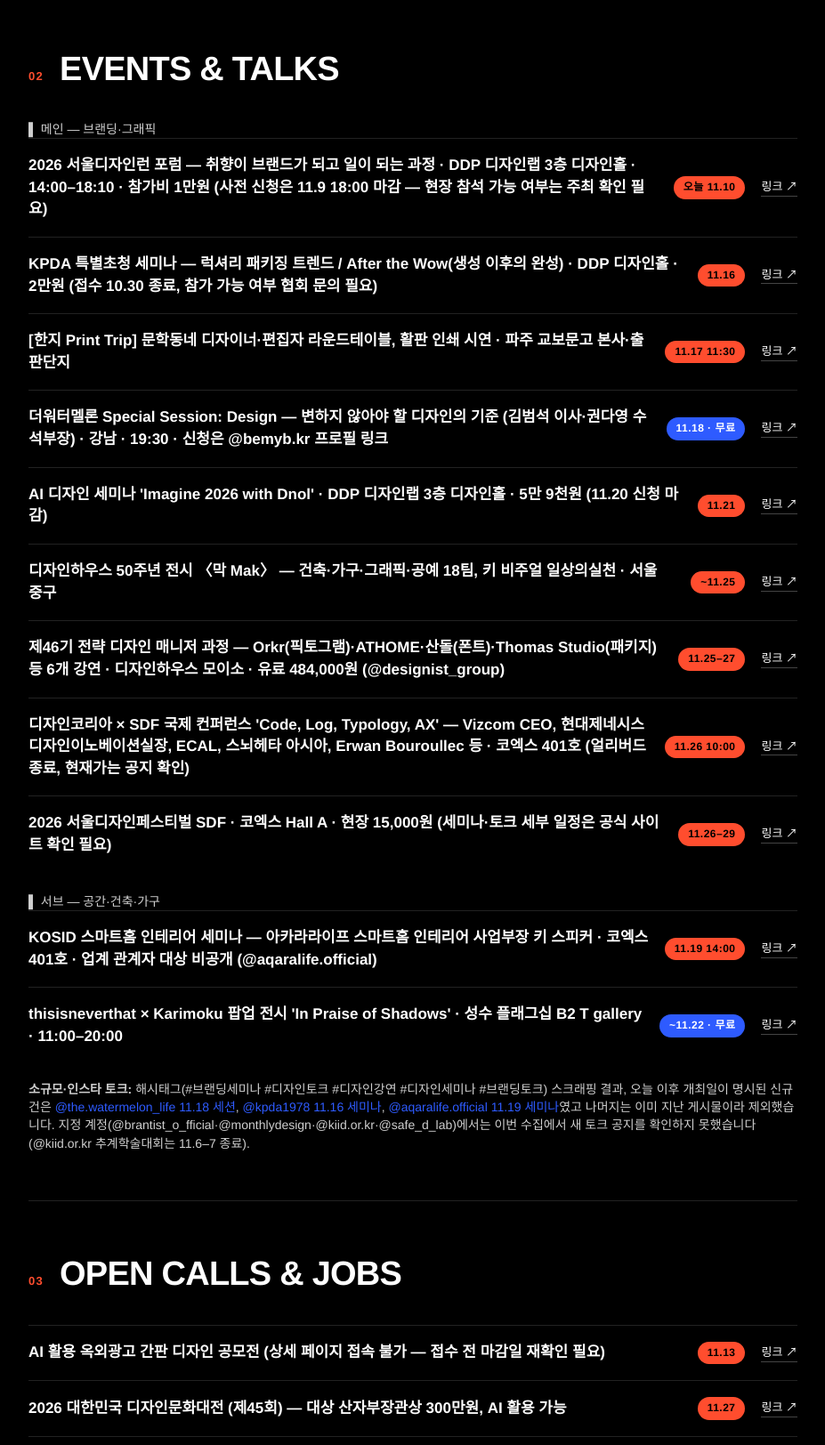
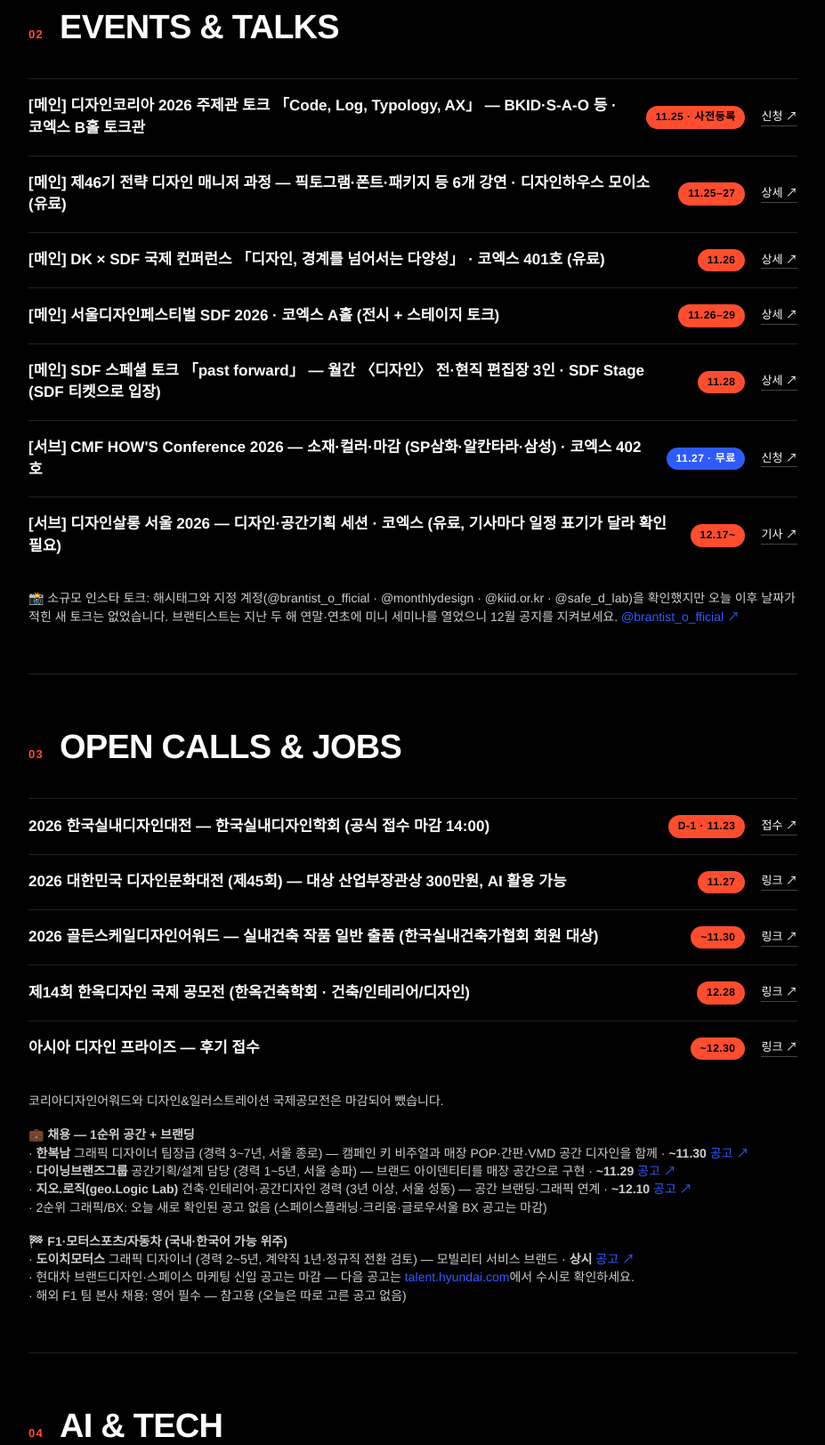
Before and after one commit to jhwaj/design-ai-briefing, a plain HTML site: page index.html in a window 1280 px wide. Shown: the part 1022-2646 px from the top of the page at 89% size, without its empty margins (176-1103 px from the left). Drawn offline with Linux system fonts and the light colour scheme.

Commit message:
Update briefing 2026.11.22 SUN

```diff
--- a/index.html
+++ b/index.html
@@ -45,49 +45,51 @@ footer { padding:40px 0 0; text-align:center; color:#555; font-size:11px; letter
 <body>
 <div class="wrap">
   <div class="topbar"><span><span class="dot"></span>Daily Briefing</span><span>Space · Brand · Graphic · AI</span></div>
-  <div class="hero"><h1>DESIGN<br><span class="accent">×AI</span> MORNING</h1><div class="meta">2026.11.10 TUE — 매일 아침 자동 갱신</div></div>
+  <div class="hero"><h1>DESIGN<br><span class="accent">×AI</span> MORNING</h1><div class="meta">2026.11.22 SUN — 매일 아침 자동 갱신</div></div>
   <section>
     <div class="sec-head"><span class="sec-num">01</span><span class="sec-title">Studio News</span></div>
-    <div class="item"><div class="k">@monthlydesign</div><div class="v"><b>월간 〈디자인〉 11월호 — ‘동시대 한국성’</b> — 창간 50주년 객원 편집장 프로젝트 마지막 주자로 최욱 원오원아키텍스 대표가 참여했고, 송길영·김아린(비마이게스트)·이상엽(제네시스) 인터뷰를 함께 실었습니다(11.9). <a href="https://www.instagram.com/p/DfhSl1RGTx2/">게시물 ↗</a></div></div>
-    <div class="item"><div class="k">@monthlydesign</div><div class="v"><b>디스이즈네버댓 × 가리모쿠 가구 팝업 ‘In Praise of Shadows’</b> — LA 스튜디오 WAKA WAKA와 가리모쿠가 만든 와게츠(wagetsu) 컬렉션과 한정판 티셔츠를 성수 플래그십에서 선보입니다(11.7–11.22, 무료). <a href="https://www.instagram.com/p/DfcBHGPsGG6/">게시물 ↗</a></div></div>
-    <div class="item"><div class="k">@the.watermelon_life</div><div class="v"><b>더워터멜론, 레드닷 디자인 어워드 2026 4관왕</b> — 브랜드 디자인그룹이 수상 프로젝트의 과정을 공개하는 세션을 엽니다(아래 Events 11.18 참고). <a href="https://www.instagram.com/p/DfTUG8LjzJh/">게시물 ↗</a></div></div>
-    <div class="item"><div class="k">@lykkedesign_</div><div class="v"><b>TAF Studio 첫 방한 디자인 토크</b> — 스톡홀름 기반 TAF Studio가 String Furniture와 협업한 Museum·Relief 컬렉션을 서울에서 소개했습니다(10.23, 청담). <a href="https://www.instagram.com/p/De15j5SE5MD/">게시물 ↗</a></div></div>
+    <div class="item"><div class="k">일상의실천</div><div class="v"><b>디자인하우스·월간 〈디자인〉 50주년 캠페인 ‘막, 크리에이티브!’</b> — 키 비주얼, 사옥 외벽 랩핑, 포스터 50종을 작업하고 SDF 2026 아트 디렉팅까지 맡아 그래픽을 공간·디지털 경험으로 넓혔다. <a href="https://www.instagram.com/p/Df4PN7aObFQ/">@monthlydesign ↗</a></div></div>
+    <div class="item"><div class="k">Turner Duckworth</div><div class="v"><b>Maker's Mark 새 아이덴티티</b> — 브랜드의 상징인 붉은 왁스를 시각 시스템 전체의 모티브로 다시 썼다. (11.19) <a href="https://www.creativeboom.com/news/turner-duckworth-dips-makers-marks-new-identity-in-red-wax/">Creative Boom ↗</a></div></div>
+    <div class="item"><div class="k">&amp;Walsh</div><div class="v"><b>Insomnia Cookies 브랜드 캠페인</b> — 한 입 베어 문 달을 쿠키로 표현한 야식 브랜드 콘셉트. (11.19) <a href="https://www.creativeboom.com/news/walsh-takes-a-bite-out-of-the-moon-for-insomnia-cookies/">Creative Boom ↗</a></div></div>
+    <div class="item"><div class="k">Netherlands</div><div class="v">네덜란드 스튜디오: 오늘은 주요 소식 없음 (최근 1~2주 안에 날짜가 확인된 신작이 없음).</div></div>
   </section>
   <section>
     <div class="sec-head"><span class="sec-num">02</span><span class="sec-title">Events &amp; Talks</span></div>
-    <div class="note" style="margin-top:0">▌ 메인 — 브랜딩·그래픽</div>
-    <div class="comp"><div class="name">2026 서울디자인런 포럼 — 취향이 브랜드가 되고 일이 되는 과정 · DDP 디자인랩 3층 디자인홀 · 14:00–18:10 · 참가비 1만원 (사전 신청은 11.9 18:00 마감 — 현장 참석 가능 여부는 주최 확인 필요)</div><span class="due">오늘 11.10</span><a href="https://www.anewsa.com/detail.php?number=3214334">링크 ↗</a></div>
-    <div class="comp"><div class="name">KPDA 특별초청 세미나 — 럭셔리 패키징 트렌드 / After the Wow(생성 이후의 완성) · DDP 디자인홀 · 2만원 (접수 10.30 종료, 참가 가능 여부 협회 문의 필요)</div><span class="due">11.16</span><a href="https://www.instagram.com/p/De_m4ECE-ip/">링크 ↗</a></div>
-    <div class="comp"><div class="name">[한지 Print Trip] 문학동네 디자이너·편집자 라운드테이블, 활판 인쇄 시연 · 파주 교보문고 본사·출판단지</div><span class="due">11.17 11:30</span><a href="https://www.instagram.com/p/De8QeV_E1YG/">링크 ↗</a></div>
-    <div class="comp"><div class="name">더워터멜론 Special Session: Design — 변하지 않아야 할 디자인의 기준 (김범석 이사·권다영 수석부장) · 강남 · 19:30 · 신청은 @bemyb.kr 프로필 링크</div><span class="due free">11.18 · 무료</span><a href="https://www.instagram.com/p/DfTUG8LjzJh/">링크 ↗</a></div>
-    <div class="comp"><div class="name">AI 디자인 세미나 'Imagine 2026 with Dnol' · DDP 디자인랩 3층 디자인홀 · 5만 9천원 (11.20 신청 마감)</div><span class="due">11.21</span><a href="https://event-us.kr/datayanolja2020/event/137624">링크 ↗</a></div>
-    <div class="comp"><div class="name">디자인하우스 50주년 전시 〈막 Mak〉 — 건축·가구·그래픽·공예 18팀, 키 비주얼 일상의실천 · 서울 중구</div><span class="due">~11.25</span><a href="https://www.instagram.com/p/DfTazUlp8Uz/">링크 ↗</a></div>
-    <div class="comp"><div class="name">제46기 전략 디자인 매니저 과정 — Orkr(픽토그램)·ATHOME·산돌(폰트)·Thomas Studio(패키지) 등 6개 강연 · 디자인하우스 모이소 · 유료 484,000원 (@designist_group)</div><span class="due">11.25–27</span><a href="https://www.instagram.com/p/DevfSuMk08u/">링크 ↗</a></div>
-    <div class="comp"><div class="name">디자인코리아 × SDF 국제 컨퍼런스 'Code, Log, Typology, AX' — Vizcom CEO, 현대제네시스 디자인이노베이션실장, ECAL, 스뇌헤타 아시아, Erwan Bouroullec 등 · 코엑스 401호 (얼리버드 종료, 현재가는 공지 확인)</div><span class="due">11.26 10:00</span><a href="https://www.instagram.com/p/DejG5tNgXjI/">링크 ↗</a></div>
-    <div class="comp"><div class="name">2026 서울디자인페스티벌 SDF · 코엑스 Hall A · 현장 15,000원 (세미나·토크 세부 일정은 공식 사이트 확인 필요)</div><span class="due">11.26–29</span><a href="https://isbehind.com/seoul-design-festival-2026/">링크 ↗</a></div>
-    <div class="note" style="margin-top:22px">▌ 서브 — 공간·건축·가구</div>
-    <div class="comp"><div class="name">KOSID 스마트홈 인테리어 세미나 — 아카라라이프 스마트홈 인테리어 사업부장 키 스피커 · 코엑스 401호 · 업계 관계자 대상 비공개 (@aqaralife.official)</div><span class="due">11.19 14:00</span><a href="https://www.instagram.com/p/DedLcMikujA/">링크 ↗</a></div>
-    <div class="comp"><div class="name">thisisneverthat × Karimoku 팝업 전시 'In Praise of Shadows' · 성수 플래그십 B2 T gallery · 11:00–20:00</div><span class="due free">~11.22 · 무료</span><a href="https://www.instagram.com/p/DfcBHGPsGG6/">링크 ↗</a></div>
-    <div class="note"><b>소규모·인스타 토크:</b> 해시태그(#브랜딩세미나 #디자인토크 #디자인강연 #디자인세미나 #브랜딩토크) 스크래핑 결과, 오늘 이후 개최일이 명시된 신규 건은 <a href="https://www.instagram.com/p/DfTUG8LjzJh/">@the.watermelon_life 11.18 세션</a>, <a href="https://www.instagram.com/p/De_m4ECE-ip/">@kpda1978 11.16 세미나</a>, <a href="https://www.instagram.com/p/DedLcMikujA/">@aqaralife.official 11.19 세미나</a>였고 나머지는 이미 지난 게시물이라 제외했습니다. 지정 계정(@brantist_o_fficial·@monthlydesign·@kiid.or.kr·@safe_d_lab)에서는 이번 수집에서 새 토크 공지를 확인하지 못했습니다(@kiid.or.kr 추계학술대회는 11.6–7 종료).</div>
+    <div class="comp"><span class="name">[메인] 디자인코리아 2026 주제관 토크 「Code, Log, Typology, AX」 — BKID·S-A-O 등 · 코엑스 B홀 토크관</span><span class="due">11.25 · 사전등록</span><a href="https://www.instagram.com/p/Df1ejLrD6_o/">신청 ↗</a></div>
+    <div class="comp"><span class="name">[메인] 제46기 전략 디자인 매니저 과정 — 픽토그램·폰트·패키지 등 6개 강연 · 디자인하우스 모이소 (유료)</span><span class="due">11.25–27</span><a href="https://www.instagram.com/p/DevfSuMk08u/">상세 ↗</a></div>
+    <div class="comp"><span class="name">[메인] DK × SDF 국제 컨퍼런스 「디자인, 경계를 넘어서는 다양성」 · 코엑스 401호 (유료)</span><span class="due">11.26</span><a href="https://designkorea.kidp.or.kr/conference">상세 ↗</a></div>
+    <div class="comp"><span class="name">[메인] 서울디자인페스티벌 SDF 2026 · 코엑스 A홀 (전시 + 스테이지 토크)</span><span class="due">11.26–29</span><a href="https://www.coex.co.kr/exhibitions/2026-%ec%84%9c%ec%9a%b8%eb%94%94%ec%9e%90%ec%9d%b8%ed%8e%98%ec%8a%a4%ed%8b%b0%eb%b2%8c/">상세 ↗</a></div>
+    <div class="comp"><span class="name">[메인] SDF 스페셜 토크 「past forward」 — 월간 〈디자인〉 전·현직 편집장 3인 · SDF Stage (SDF 티켓으로 입장)</span><span class="due">11.28</span><a href="https://www.instagram.com/p/Df7I3E5mWhr/">상세 ↗</a></div>
+    <div class="comp"><span class="name">[서브] CMF HOW'S Conference 2026 — 소재·컬러·마감 (SP삼화·알칸타라·삼성) · 코엑스 402호</span><span class="due free">11.27 · 무료</span><a href="https://www.instagram.com/p/DfojsgPD1fN/">신청 ↗</a></div>
+    <div class="comp"><span class="name">[서브] 디자인살롱 서울 2026 — 디자인·공간기획 세션 · 코엑스 (유료, 기사마다 일정 표기가 달라 확인 필요)</span><span class="due">12.17~</span><a href="https://www.slist.kr/news/articleView.html?idxno=782519">기사 ↗</a></div>
+    <div class="note">📸 소규모 인스타 토크: 해시태그와 지정 계정(@brantist_o_fficial · @monthlydesign · @kiid.or.kr · @safe_d_lab)을 확인했지만 오늘 이후 날짜가 적힌 새 토크는 없었습니다. 브랜티스트는 지난 두 해 연말·연초에 미니 세미나를 열었으니 12월 공지를 지켜보세요. <a href="https://www.instagram.com/brantist_o_fficial/">@brantist_o_fficial ↗</a></div>
   </section>
   <section>
     <div class="sec-head"><span class="sec-num">03</span><span class="sec-title">Open Calls &amp; Jobs</span></div>
-    <div class="comp"><div class="name">AI 활용 옥외광고 간판 디자인 공모전 (상세 페이지 접속 불가 — 접수 전 마감일 재확인 필요)</div><span class="due">11.13</span><a href="https://www.theteams.kr/activities/page/350361/lc">링크 ↗</a></div>
-    <div class="comp"><div class="name">2026 대한민국 디자인문화대전 (제45회) — 대상 산자부장관상 300만원, AI 활용 가능</div><span class="due">11.27</span><a href="https://www.gwangjuin.com/news/articleView.html?idxno=268064">링크 ↗</a></div>
-    <div class="comp"><div class="name">2026 골든스케일디자인어워드 — 실내건축 작품 일반 출품 (한국실내건축가협회 회원 대상, 작품당 20만원)</div><span class="due">~11.30</span><a href="https://kosid.or.kr/29">링크 ↗</a></div>
-    <div class="comp"><div class="name">제14회 한옥디자인 국제 공모전 (한옥건축학회 · 건축/인테리어/디자인)</div><span class="due">12.28 18:00</span><a href="https://www.wevity.com/?c=find&amp;s=1&amp;gub=1&amp;cidx=19&amp;gbn=view&amp;gp=1&amp;ix=109966">링크 ↗</a></div>
-    <div class="comp"><div class="name">아시아 디자인 프라이즈 — 후기 접수</div><span class="due">~12.30</span><a href="https://asiadesignprize.com/rules_korea">링크 ↗</a></div>
-    <div class="note"><b>채용 — 공간+브랜딩 우선</b><br>1순위 · <b>한복남</b> 그래픽 디자이너 팀장급(경력 3–7년, 서울 종로, <b>~11.30</b>) — 자사몰·캠페인 키 비주얼에 더해 매장 POP·간판·VMD 등 오프라인 공간 디자인과 시공 관리까지 함께 맡는 포지션 <a href="https://www.wanted.co.kr/wd/394899">공고 ↗</a><br>1순위 · <b>스페이스플래닝</b> 브랜드 디자이너(경력 2–5년, 상시채용, 서울 강남) — 호텔·사우나 자사 브랜드 아이덴티티·가이드라인, 사이니지, VMD까지 공간+브랜딩을 함께 담당(지원 전 모집 여부 재확인 필요) <a href="https://www.wanted.co.kr/wd/395859">공고 ↗</a><br>2순위 · <b>에이비제트</b> BX 디자이너(경력 3년 이상, 상시채용, 서울 서초) — 브랜드 가이드·그래픽 에셋, 제안서, SNS·랜딩, 행사 제작물 <a href="https://www.wanted.co.kr/wd/391893">공고 ↗</a><br>상시 확인처: <a href="https://www.saramin.co.kr/zf_user/jobs/list/job-category?cat_kewd=1527">사람인 BX디자인</a> · <a href="https://www.saramin.co.kr/zf_user/jobs/list/job-category?cat_kewd=1479">사람인 공간디자인</a> · <a href="https://www.saramin.co.kr/zf_user/jobs/list/job-category?cat_kewd=1493">사람인 브랜드디자인</a> · <a href="https://www.designdb.com/">디자인DB</a></div>
-    <div class="note"><b>🏁 F1·모터스포츠/자동차 (국내·한국어 가능 위주)</b><br>모터스포츠 직접 관련 국내 공고는 확인되지 않았습니다. 참고로 자동차 모빌리티 플랫폼 <b>라이드</b>가 Product Designer(UI/UX 중심, 상시채용)를 모집 중입니다 <a href="https://www.wanted.co.kr/wd/395389">공고 ↗</a>. 현대·기아 디자인 직무는 talent.hyundai.com에서 직접 확인하세요. (해외 F1 팀 본사 채용은 영어 필수 — 참고용, 이번엔 미포함)</div>
+    <div class="comp"><span class="name">2026 한국실내디자인대전 — 한국실내디자인학회 (공식 접수 마감 14:00)</span><span class="due">D-1 · 11.23</span><a href="https://www.kiid.or.kr/pages/exhibition_list.vm">접수 ↗</a></div>
+    <div class="comp"><span class="name">2026 대한민국 디자인문화대전 (제45회) — 대상 산업부장관상 300만원, AI 활용 가능</span><span class="due">11.27</span><a href="https://www.gwangjuin.com/news/articleView.html?idxno=268064">링크 ↗</a></div>
+    <div class="comp"><span class="name">2026 골든스케일디자인어워드 — 실내건축 작품 일반 출품 (한국실내건축가협회 회원 대상)</span><span class="due">~11.30</span><a href="https://kosid.or.kr/29">링크 ↗</a></div>
+    <div class="comp"><span class="name">제14회 한옥디자인 국제 공모전 (한옥건축학회 · 건축/인테리어/디자인)</span><span class="due">12.28</span><a href="https://www.wevity.com/?c=find&amp;s=1&amp;gub=1&amp;cidx=19&amp;gbn=view&amp;gp=1&amp;ix=109966">링크 ↗</a></div>
+    <div class="comp"><span class="name">아시아 디자인 프라이즈 — 후기 접수</span><span class="due">~12.30</span><a href="https://asiadesignprize.com/rules_korea">링크 ↗</a></div>
+    <div class="note">코리아디자인어워드와 디자인&amp;일러스트레이션 국제공모전은 마감되어 뺐습니다.</div>
+    <div class="note"><b>💼 채용 — 1순위 공간 + 브랜딩</b><br>
+      · <b>한복남</b> 그래픽 디자이너 팀장급 (경력 3~7년, 서울 종로) — 캠페인 키 비주얼과 매장 POP·간판·VMD 공간 디자인을 함께 · <b>~11.30</b> <a href="https://www.wanted.co.kr/wd/394899">공고 ↗</a><br>
+      · <b>다이닝브랜즈그룹</b> 공간기획/설계 담당 (경력 1~5년, 서울 송파) — 브랜드 아이덴티티를 매장 공간으로 구현 · <b>~11.29</b> <a href="https://career.rememberapp.co.kr/job/posting/333273">공고 ↗</a><br>
+      · <b>지오.로직(geo.Logic Lab)</b> 건축·인테리어·공간디자인 경력 (3년 이상, 서울 성동) — 공간 브랜딩·그래픽 연계 · <b>~12.10</b> <a href="https://vmspace.com/job/job_view.html?base_seq=MTM3NDk%3D">공고 ↗</a><br>
+      · 2순위 그래픽/BX: 오늘 새로 확인된 공고 없음 (스페이스플래닝·크리움·글로우서울 BX 공고는 마감)</div>
+    <div class="note"><b>🏁 F1·모터스포츠/자동차 (국내·한국어 가능 위주)</b><br>
+      · <b>도이치모터스</b> 그래픽 디자이너 (경력 2~5년, 계약직 1년·정규직 전환 검토) — 모빌리티 서비스 브랜드 · <b>상시</b> <a href="https://www.wanted.co.kr/wd/396575">공고 ↗</a><br>
+      · 현대차 브랜드디자인·스페이스 마케팅 신입 공고는 마감 — 다음 공고는 <a href="https://talent.hyundai.com">talent.hyundai.com</a>에서 수시로 확인하세요.<br>
+      · 해외 F1 팀 본사 채용: 영어 필수 — 참고용 (오늘은 따로 고른 공고 없음)</div>
   </section>
   <section>
     <div class="sec-head"><span class="sec-num">04</span><span class="sec-title">AI &amp; Tech</span></div>
-    <div class="item"><div class="k">생성형 이미지 AI</div><div class="v"><b>OpenAI Images 2.6 공개(11.5)</b> — API 모델 Flare(빠른 버전)와 Sunburst(고품질 버전)가 나왔고 가격은 2.5와 같습니다. OpenAI는 속도가 50% 빨라졌다고 밝혔고, ChatGPT에서는 GIF 생성과 SVG 내보내기를 지원합니다(회사 발표 기준). <a href="https://thursdai.news/releases/2026-11">ThursdAI ↗</a></div></div>
-    <div class="item"><div class="k">Higgsfield</div><div class="v"><b>Kling 4.0 탑재(10.15), Cinema Studio 4.0·CLI·MCP 연동 공개(10월)</b> — Nvidia·TCV 투자 보도(10.23)와 8월 4억 달러 시리즈 B 보도가 이어졌고, 10월에는 구독·결제 방식에 대한 비판도 있었습니다. 수치는 2차 정리글 기준입니다. <a href="https://blog.mean.ceo/higgsfield-news-november-2026/">정리글 ↗</a></div></div>
-    <div class="item"><div class="k">Claude Design</div><div class="v"><b>6.17 대규모 업데이트 이후 최신 정리</b> — 디자인 시스템 가져오기(GitHub·디자인 파일·업로드), 관리자의 표준 디자인 시스템 고정, Claude Code 연동(/design-sync), 드래그·정렬 편집기 추가. 이번 주 신규 발표는 확인되지 않았습니다. <a href="https://pureai.com/articles/2026/06/17/anthropic-overhauls-claude-design.aspx">PureAI ↗</a>
-      <div class="tip">💡 브랜드 가이드를 디자인 시스템으로 먼저 불러온 뒤 시안을 뽑으면 톤 이탈이 줄어듭니다.</div></div></div>
-    <div class="item"><div class="k">Figma</div><div class="v"><b>Figma Weave(Weavy 리브랜딩)</b> — AI 이미지·영상 편집 제품군으로, Make·Sites·Buzz·Draw와 함께 AI 라인업을 넓히고 있습니다. 2차 블로그(11.5) 자료라 공식 발표는 Figma 채널에서 확인이 필요합니다. <a href="https://blog.mean.ceo/figma-news-november-2026/">블로그 ↗</a></div></div>
-    <div class="item"><div class="k">AI 업계</div><div class="v"><b>11.5 모델 출시 몰림</b> — Moonshot Kimi K3.1 Pro(오픈 웨이트, 2.8T MoE), Tencent Hy4(비전·컴퓨터 사용, 1M 컨텍스트), Pika H3 Flex(오픈 웨이트 텍스트-비디오) 등. 수치는 대부분 각 사 자체 보고입니다. <a href="https://thursdai.news/releases/2026-11">ThursdAI ↗</a></div></div>
+    <div class="item"><div class="k">Adobe Firefly</div><div class="v"><b>Adobe MAX 2026: Firefly가 ‘AI 크리에이티브 스튜디오’로 확장</b> — Creative Agent, Quick Actions, Firefly Graph(베타), 프로토타이핑 툴 Builder(비공개 베타)를 공개했다. (11.10) <a href="https://news.adobe.com/news/2026/11/adobe-firefly-expands">Adobe ↗</a><div class="tip">💡 Adobe가 로컬 MCP도 공개해 Claude·ChatGPT에서 Photoshop·Illustrator 기능을 직접 호출할 수 있다. 반복적인 리사이즈나 배리에이션 작업부터 맡겨 보세요. <a href="https://techcrunch.com/2026/11/10/adobe-adds-more-ai-to-its-products-and-launches-an-mcp/">TechCrunch ↗</a></div></div></div>
+    <div class="item"><div class="k">생성형 이미지</div><div class="v"><b>OpenAI GPT Image 2.6 출시(11.4)</b>, Nano Banana 2.1은 가격을 약 절반으로 낮췄고 MAI-Image-2.7은 편집 전용 프리뷰로 나왔다. <a href="https://www.zeniteq.com/5-new-ai-image-models-to-know-in-november-2026-pufojn">Zeniteq ↗</a><div class="tip">💡 무드보드 단계에서는 비용이 낮은 Nano Banana 2.1로 많이 뽑고, 최종 키 비주얼은 GPT Image 2.6으로 다듬는 식으로 나눠 쓰면 효율적이다.</div></div></div>
+    <div class="item"><div class="k">Higgsfield</div><div class="v"><b>기업가치 $5.4B 투자 이후 멀티모델 영상 스튜디오로 확장 중</b> — 이달 새로 발표된 기능은 확인되지 않았고, 최근 동향을 정리한 기사 기준이다. (11.5) <a href="https://blog.mean.ceo/higgsfield-news-november-2026/">Mean CEO ↗</a></div></div>
+    <div class="item"><div class="k">Claude Design</div><div class="v"><b>디자인 시스템 가져오기 · Claude Code와 양방향 연동</b> — 최근 대형 업데이트로 브랜드 가이드를 지키며 시안을 만들고, 코드와 디자인을 오가며 수정할 수 있게 됐다. <a href="https://venturebeat.com/technology/anthropic-ships-major-claude-design-overhaul-with-design-system-imports-code-round-trips-and-a-fix-for-its-token-burning-problem">VentureBeat ↗</a> · <a href="https://claude.com/resources/articles/claude-design-stays-on-brand-for-daily-work">Claude ↗</a></div></div>
+    <div class="item"><div class="k">Figma</div><div class="v"><b>Figma Weave·Make·Sites 등 AI 도구 정리</b> — 캔버스 안 AI 에이전트와 코드 레이어를 실무에서 쓰는 방법을 정리한 글. (11.5) <a href="https://blog.mean.ceo/figma-news-november-2026/">Mean CEO ↗</a></div></div>
+    <div class="item"><div class="k">AI 업계</div><div class="v"><b>Anthropic NASDAQ 상장(11.19), Google Gemini 4 Neon·OpenAI GPT-6.2 같은 날(11.18) 공개</b> — 주간 뉴스레터 보도 기준이며 세부 수치는 1차 출처 확인이 필요하다. <a href="https://note.com/quirky_loris6436/n/n1e7d7176a703?hl=en">Weekly AI ↗</a> · <a href="https://rupakganguly.substack.com/p/latest-in-ai-news-gpt-62-astra-gemini">Substack ↗</a></div></div>
   </section>
   <footer>우아한청년들 임직원 전용 업무 보조 도구 · 매일 아침 자동 갱신</footer>
 </div>
```
